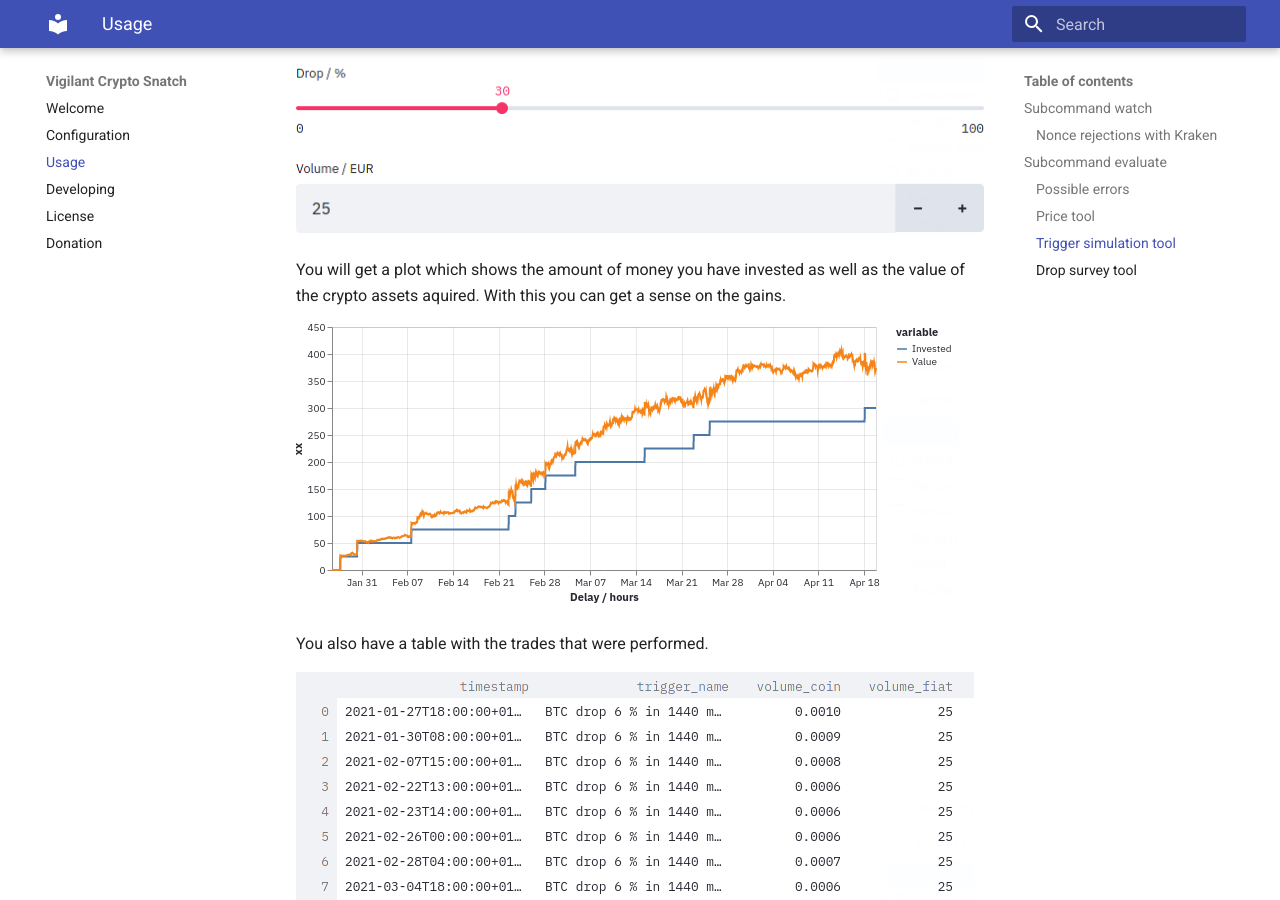
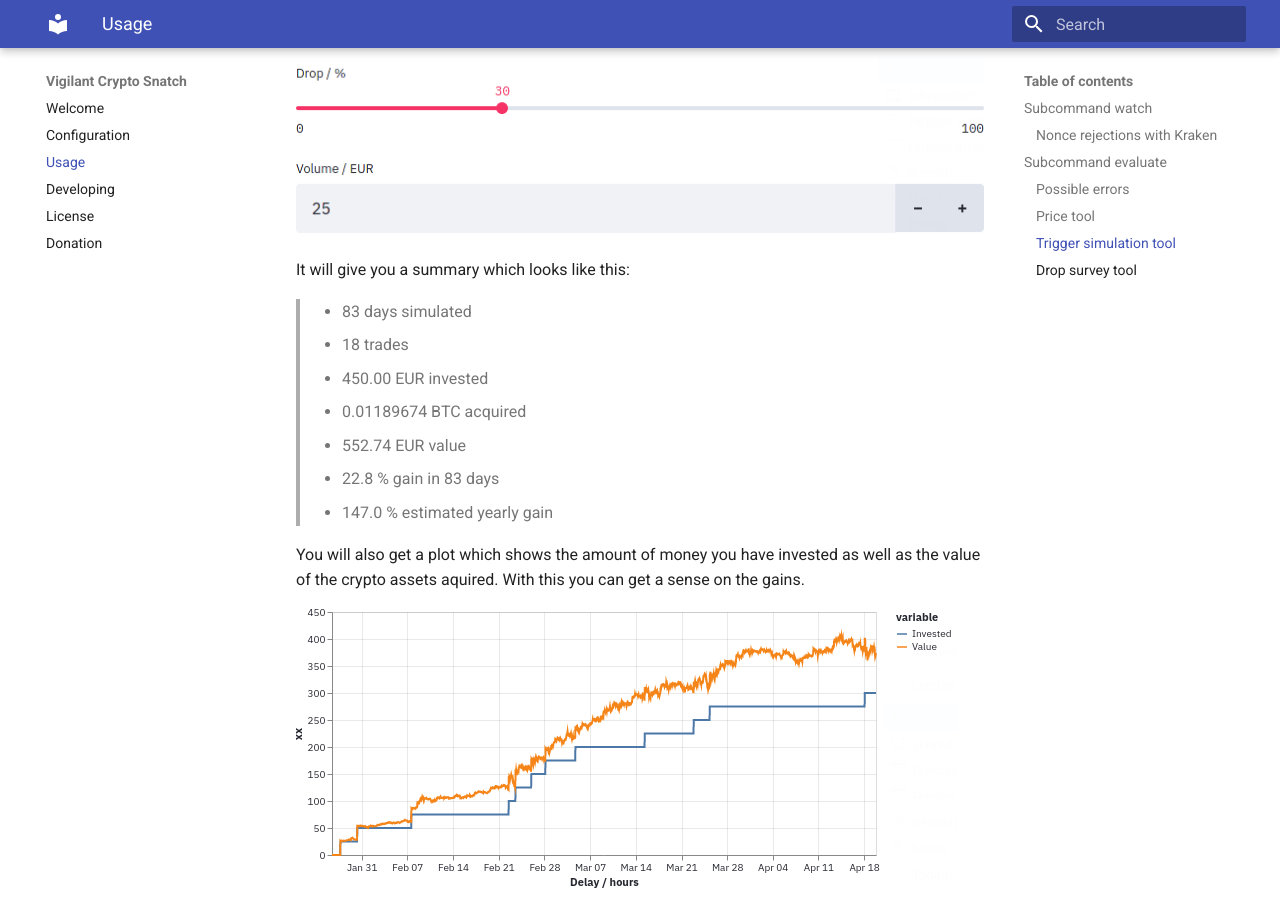
Before and after one commit to martin-ueding/vigilant-crypto-snatch, an MkDocs documentation site: the page built from docs/running.md, in a window 1280 px wide and 900 px high, scrolled down 3349 px. Built offline with MkDocs 1.6.1 and Material for MkDocs 9.7.7, drawn with Linux system fonts in a browser that asks for light colours.

Commit message:
Add a summary table

```diff
--- a/docs/running.md
+++ b/docs/running.md
@@ -83,7 +83,17 @@ You simulate triggers on historical data. Just select the type of trigger and tu
 
 ![](trigger-parameters.png)
 
-You will get a plot which shows the amount of money you have invested as well as the value of the crypto assets aquired. With this you can get a sense on the gains.
+It will give you a summary which looks like this:
+
+> - 83 days simulated
+> - 18 trades
+> - 450.00 EUR invested
+> - 0.01189674 BTC acquired
+> - 552.74 EUR value
+> - 22.8 % gain in 83 days
+> - 147.0 % estimated yearly gain
+
+You will also get a plot which shows the amount of money you have invested as well as the value of the crypto assets aquired. With this you can get a sense on the gains.
 
 ![](trigger-plot.png)
 
```
Also changed, not shown: docs/donation.md (+4 -2 lines), 1 other file.
